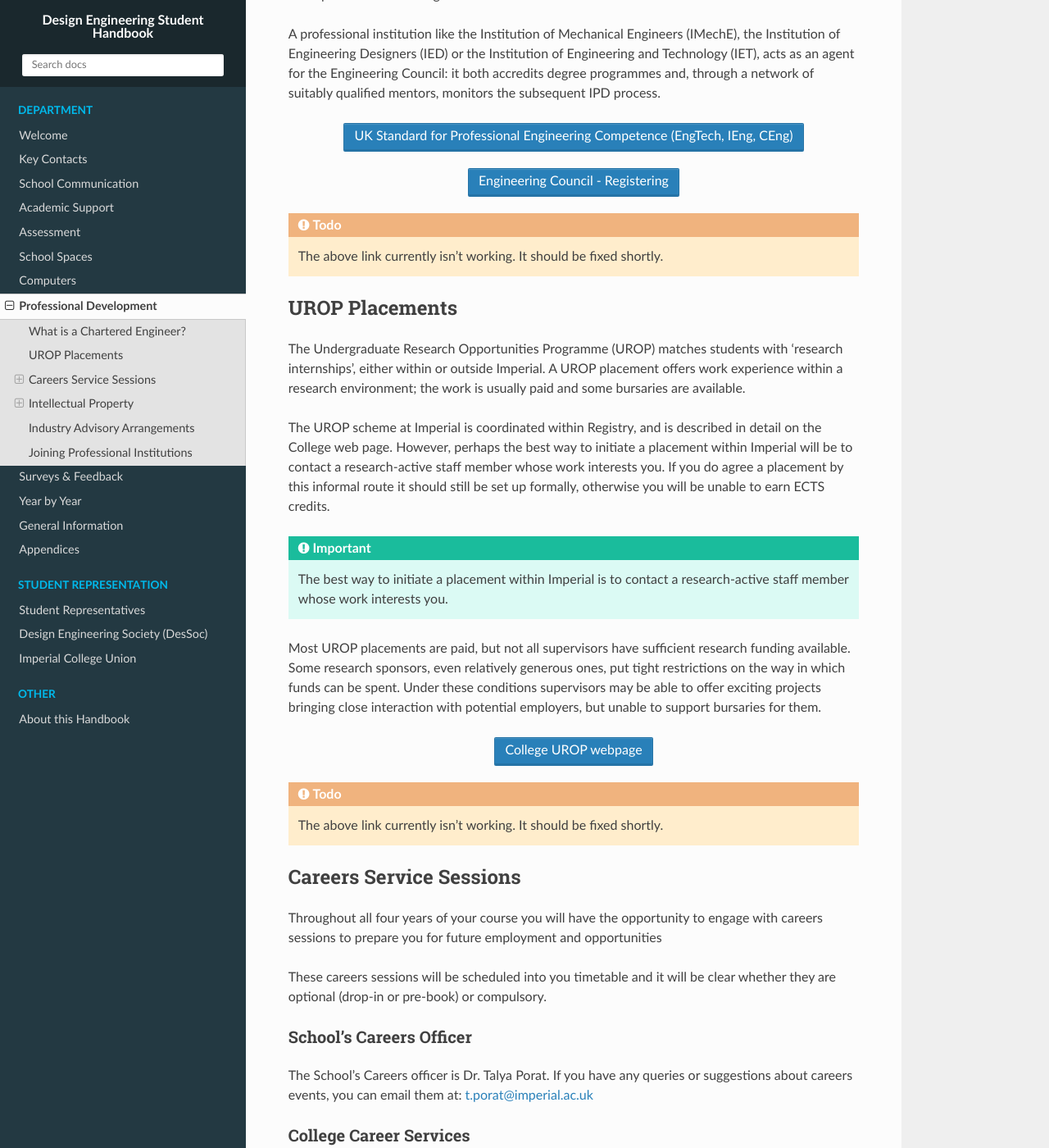
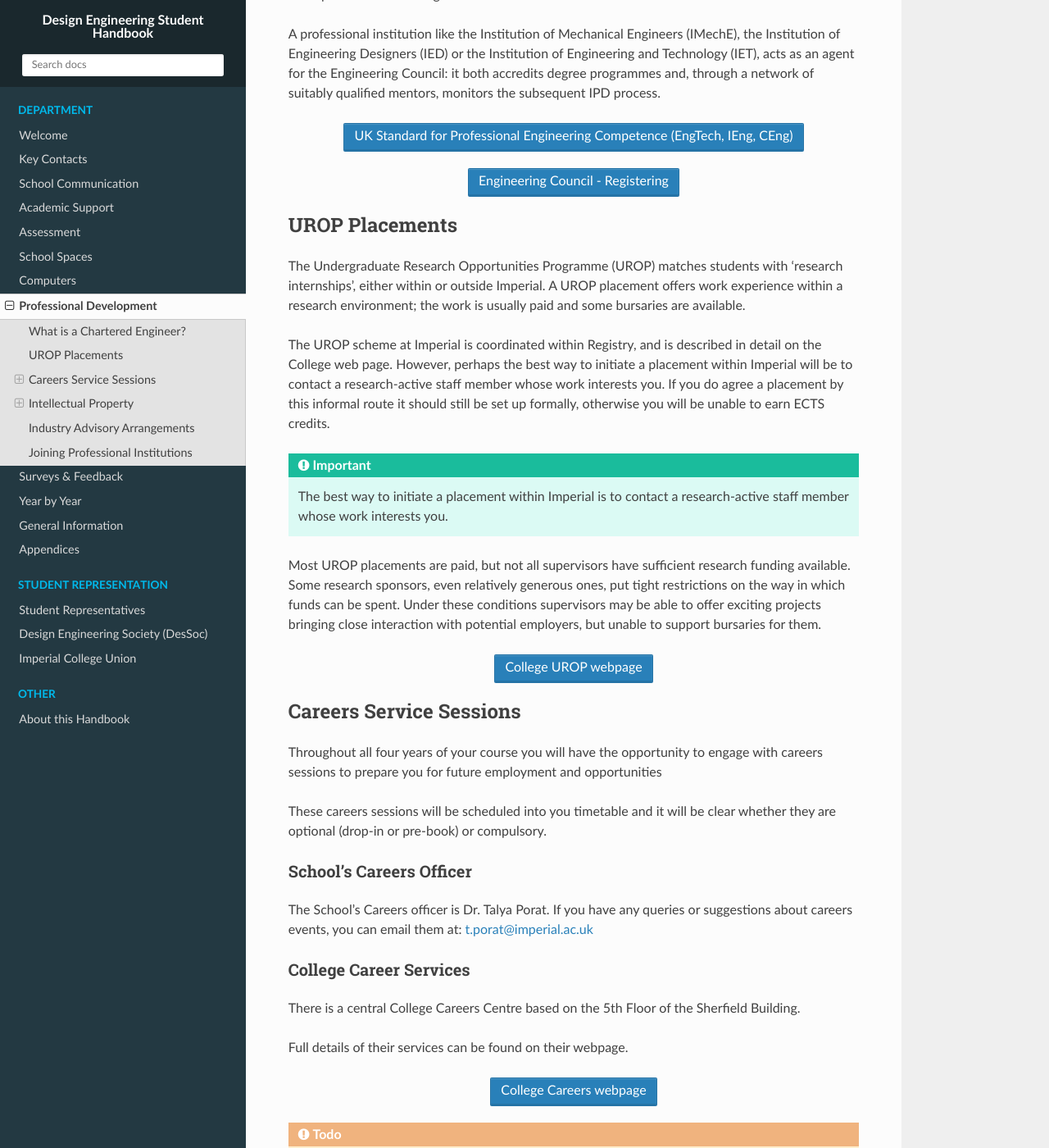
Before and after one commit to ImperialDesSoc/handbook, a Sphinx documentation site: the page built from source/professional-development.rst, in a window 1280 px wide and 1400 px high, scrolled down 569 px. Shown: the whole window at 82% size. Built offline with Sphinx 7.4.7 and the Read the Docs theme 2.0.0, drawn with Linux system fonts in a browser that asks for light colours; some of the changed text lies outside the part shown.

Commit message:
Update Professional Development page v8.3

```diff
--- a/source/professional-development.rst
+++ b/source/professional-development.rst
@@ -19,11 +19,9 @@
 .. raw:: html
 
   <div style="text-align:center">
-  <a class="btn btn-info btn-custom" href="#" role="button" style="margin-bottom:20px;white-space:normal;">UK Standard for Professional Engineering Competence (EngTech, IEng, CEng)</a>
-  <a class="btn btn-info btn-custom" href="#" role="button" style="margin-bottom:20px;white-space:normal;">Engineering Council - Registering</a>
+  <a class="btn btn-info btn-custom" href="https://www.engc.org.uk/standards-guidance/standards/" role="button" style="margin-bottom:20px;white-space:normal;">UK Standard for Professional Engineering Competence (EngTech, IEng, CEng)</a>
+  <a class="btn btn-info btn-custom" href="https://www.engc.org.uk/informationfor/potential-registrants/" role="button" style="margin-bottom:20px;white-space:normal;">Engineering Council - Registering</a>
   </div>
-
-.. todo:: The above link currently isn't working. It should be fixed shortly.
 
 UROP Placements
 ===============
@@ -39,10 +37,8 @@
 .. raw:: html
 
   <div style="text-align:center">
-  <a class="btn btn-info btn-custom" href="#" role="button" style="margin-bottom:20px;white-space:normal;">College UROP webpage</a>
+  <a class="btn btn-info btn-custom" href="http://www.imperial.ac.uk/urop" role="button" style="margin-bottom:20px;white-space:normal;">College UROP webpage</a>
   </div>
-
-.. todo:: The above link currently isn't working. It should be fixed shortly.
 
 Careers Service Sessions
 ========================
@@ -66,7 +62,7 @@
 .. raw:: html
 
   <div style="text-align:center">
-  <a class="btn btn-info btn-custom" href="#" role="button" style="margin-bottom:20px;white-space:normal;">College Careers webpage</a>
+  <a class="btn btn-info btn-custom" href="http://www.imperial.ac.uk/careers/" role="button" style="margin-bottom:20px;white-space:normal;">College Careers webpage</a>
   </div>
 
 .. todo:: The above link currently isn't working. It should be fixed shortly.
@@ -88,12 +84,42 @@
 .. raw:: html
 
   <div style="text-align:center">
-  <a class="btn btn-info btn-custom" href="#" role="button" style="margin-bottom:20px;white-space:normal;">College Intellectual Property information</a>
+  <a class="btn btn-info btn-custom" href="http://www.imperial.ac.uk/students/enterprising-students/intellectual-property/" role="button" style="margin-bottom:20px;white-space:normal;">College Intellectual Property information</a>
   </div>
 
-.. todo:: The above link currently isn't working. It should be fixed shortly.
+.. raw:: html
 
-.. todo:: There are two videos that will be embedded here. They are made by the College providing information on IP at Imperial.
+  <style>
+  .iframe-container {
+    overflow: hidden;
+    padding-top: 56.25%;
+    position: relative;
+    text-align: center;
+  }
+
+  .iframe-container iframe {
+    border: 0;
+    height: 100%;
+    left: 0;
+    position: absolute;
+    top: 0;
+    width: 100%;
+  }
+
+  /* 4x3 Aspect Ratio */
+  .iframe-container-4x3 {
+    padding-top: 75%;
+  }
+  </style>
+
+  <div class="iframe-container">
+  <iframe src="https://www.youtube.com/embed/prgL31Nyf-0?rel=0&amp;showinfo=0" frameborder="0" allow="autoplay; encrypted-media" allowfullscreen></iframe>
+  </div>
+  <br/>
+  <div class="iframe-container">
+  <iframe src="https://www.youtube.com/embed/147K56krTaA?rel=0&amp;showinfo=0" frameborder="0" allow="autoplay; encrypted-media" allowfullscreen></iframe>
+  </div>
+  <br/>
 
 Industry Advisory Arrangements
 ==============================
```
